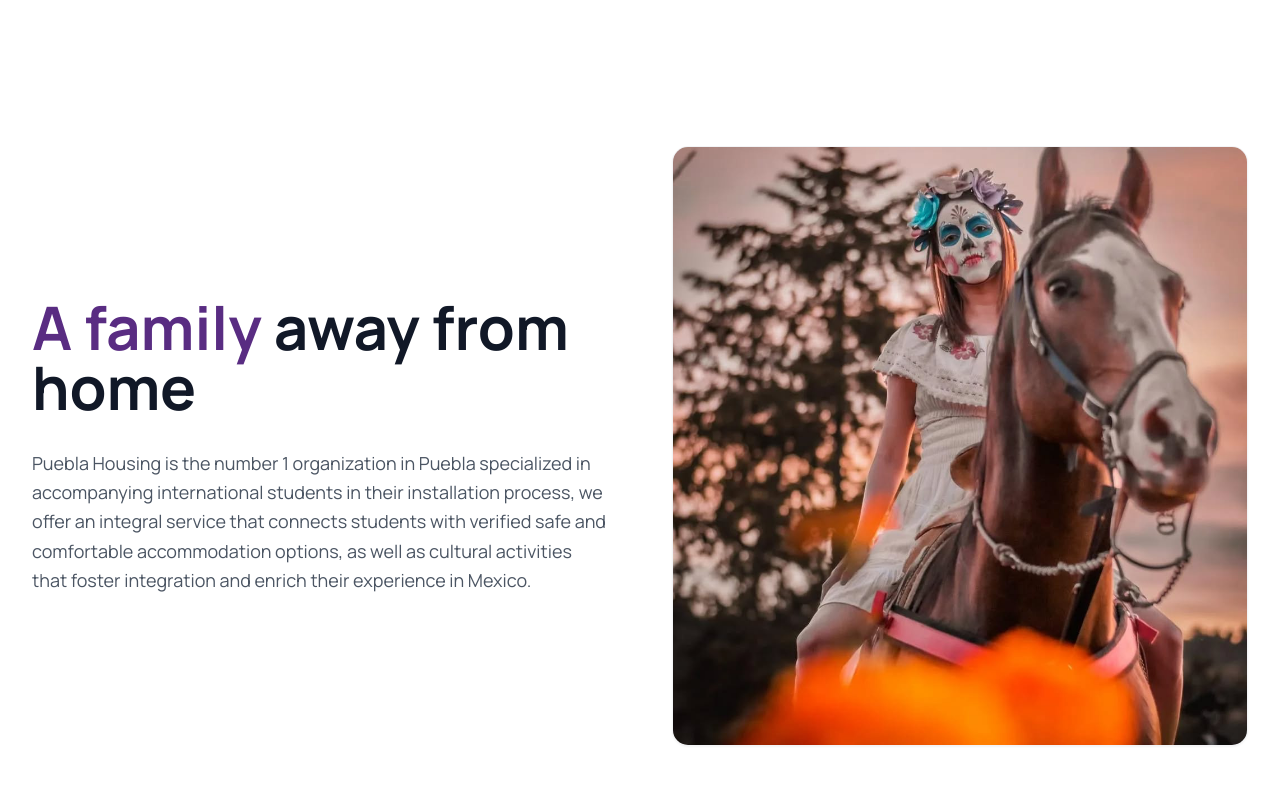
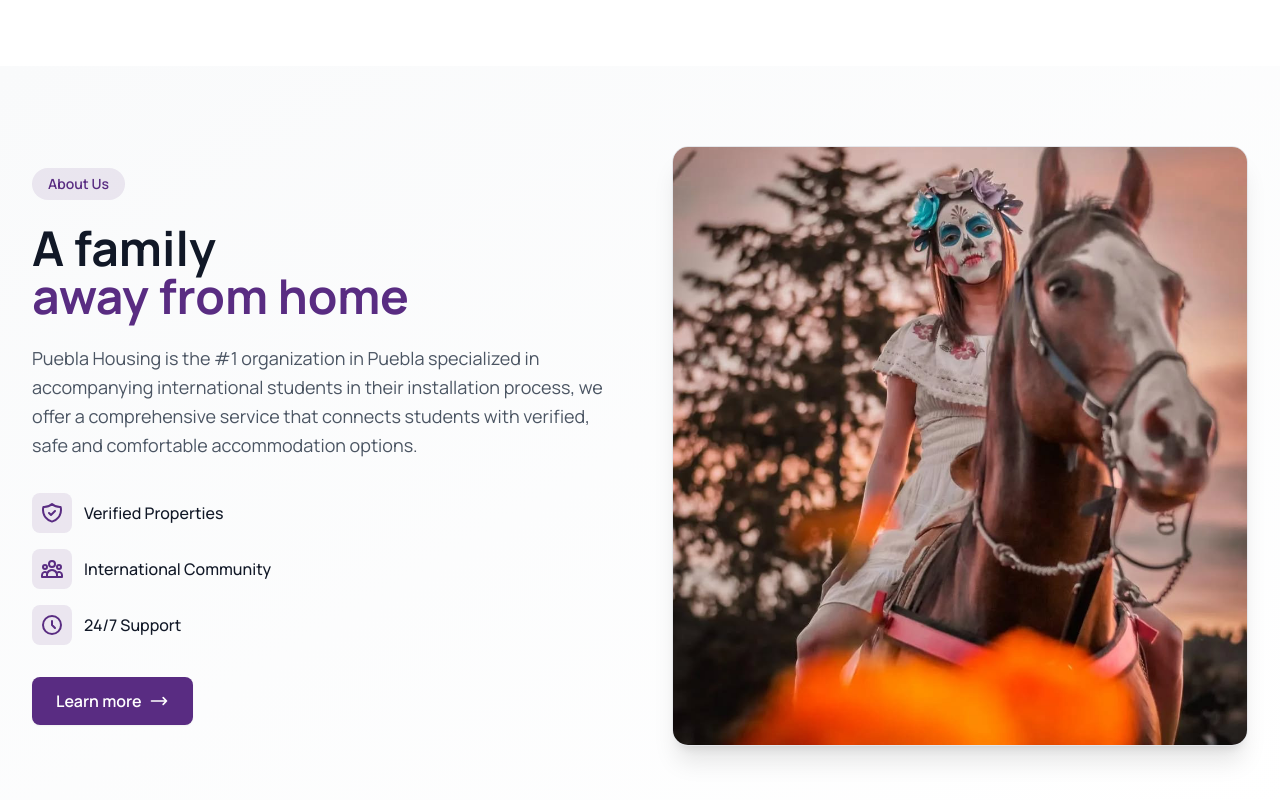
Before and after one commit to JulienFifty/puebla-housing, a Next.js app: page /en in a window 1280 px wide. Shown: the part 2280-3080 px from the top of the page. Built offline with nearby package versions, Linux system fonts and the light colour scheme; no server answers; the database is empty.

Commit message:
Redesign About section with modern layout, features and CTA button

```diff
--- a/components/AboutSection.tsx
+++ b/components/AboutSection.tsx
@@ -1,52 +1,95 @@
 'use client';
 
-import { useTranslations } from 'next-intl';
+import { useTranslations, useLocale } from 'next-intl';
 import Image from 'next/image';
+import Link from 'next/link';
 
 export default function AboutSection() {
   const t = useTranslations('about');
+  const locale = useLocale();
 
-  // Split description to highlight parts
-  const description = t('description');
-  const highlightedText = t('highlightedText', { defaultValue: 'servicio integral que conecta a los estudiantes con opciones de alojamiento verificadas seguras y cómodas' });
-
-  // Create highlighted description
-  const renderDescription = () => {
-    const parts = description.split(highlightedText);
-    return (
-      <>
-        {parts.map((part, index) => (
-          <span key={index}>
-            {part}
-            {index < parts.length - 1 && (
-              <span className="text-primary font-semibold">{highlightedText}</span>
-            )}
-          </span>
-        ))}
-      </>
-    );
-  };
+  const features = [
+    {
+      icon: (
+        <svg className="w-6 h-6" fill="none" stroke="currentColor" viewBox="0 0 24 24">
+          <path strokeLinecap="round" strokeLinejoin="round" strokeWidth={2} d="M9 12l2 2 4-4m5.618-4.016A11.955 11.955 0 0112 2.944a11.955 11.955 0 01-8.618 3.04A12.02 12.02 0 003 9c0 5.591 3.824 10.29 9 11.622 5.176-1.332 9-6.03 9-11.622 0-1.042-.133-2.052-.382-3.016z" />
+        </svg>
+      ),
+      title: locale === 'es' ? 'Propiedades Verificadas' : 'Verified Properties',
+    },
+    {
+      icon: (
+        <svg className="w-6 h-6" fill="none" stroke="currentColor" viewBox="0 0 24 24">
+          <path strokeLinecap="round" strokeLinejoin="round" strokeWidth={2} d="M17 20h5v-2a3 3 0 00-5.356-1.857M17 20H7m10 0v-2c0-.656-.126-1.283-.356-1.857M7 20H2v-2a3 3 0 015.356-1.857M7 20v-2c0-.656.126-1.283.356-1.857m0 0a5.002 5.002 0 019.288 0M15 7a3 3 0 11-6 0 3 3 0 016 0zm6 3a2 2 0 11-4 0 2 2 0 014 0zM7 10a2 2 0 11-4 0 2 2 0 014 0z" />
+        </svg>
+      ),
+      title: locale === 'es' ? 'Comunidad Internacional' : 'International Community',
+    },
+    {
+      icon: (
+        <svg className="w-6 h-6" fill="none" stroke="currentColor" viewBox="0 0 24 24">
+          <path strokeLinecap="round" strokeLinejoin="round" strokeWidth={2} d="M12 8v4l3 3m6-3a9 9 0 11-18 0 9 9 0 0118 0z" />
+        </svg>
+      ),
+      title: locale === 'es' ? 'Soporte 24/7' : '24/7 Support',
+    },
+  ];
 
   return (
-    <section className="py-20 bg-white">
+    <section className="py-20 bg-gradient-to-br from-gray-50 to-white">
       <div className="max-w-7xl mx-auto px-4 sm:px-6 lg:px-8">
-        <div className="grid grid-cols-1 md:grid-cols-2 gap-16 items-center">
+        <div className="grid grid-cols-1 lg:grid-cols-2 gap-12 lg:gap-16 items-center">
           {/* Left Panel - Text */}
-          <div className="order-2 md:order-1">
-            <h2 className="text-5xl md:text-6xl font-bold mb-8 leading-tight">
-              <span className="text-primary">{t('family')}</span>
-              <span className="text-gray-900"> {t('awayFromHome')}</span>
+          <div className="order-2 lg:order-1">
+            {/* Badge */}
+            <span className="inline-block px-4 py-1.5 bg-primary/10 text-primary rounded-full text-sm font-semibold mb-6">
+              {locale === 'es' ? 'Sobre Nosotros' : 'About Us'}
+            </span>
+
+            {/* Title */}
+            <h2 className="text-4xl md:text-5xl font-bold mb-6 leading-tight">
+              <span className="text-gray-900">{locale === 'es' ? 'Una familia' : 'A family'}</span>
+              <br />
+              <span className="text-primary">{locale === 'es' ? 'lejos de tu casa' : 'away from home'}</span>
             </h2>
-            <p className="text-lg text-gray-600 leading-relaxed">
-              {renderDescription()}
+
+            {/* Description */}
+            <p className="text-lg text-gray-600 leading-relaxed mb-8">
+              {locale === 'es'
+                ? 'Puebla Housing es la organización número 1 en Puebla especializada en acompañar a estudiantes internacionales en su proceso de instalación, ofrecemos un servicio integral que conecta a los estudiantes con opciones de alojamiento verificadas, seguras y cómodas.'
+                : 'Puebla Housing is the #1 organization in Puebla specialized in accompanying international students in their installation process, we offer a comprehensive service that connects students with verified, safe and comfortable accommodation options.'}
             </p>
+
+            {/* Features */}
+            <div className="grid grid-cols-1 gap-4 mb-8">
+              {features.map((feature, index) => (
+                <div key={index} className="flex items-center gap-3">
+                  <div className="flex-shrink-0 w-10 h-10 bg-primary/10 rounded-lg flex items-center justify-center text-primary">
+                    {feature.icon}
+                  </div>
+                  <span className="text-gray-900 font-medium">{feature.title}</span>
+                </div>
+              ))}
+            </div>
+
+            {/* CTA Button */}
+            <Link
+              href={`/${locale}/quien-somos`}
+              className="inline-flex items-center gap-2 px-6 py-3 bg-primary text-white rounded-lg hover:bg-primary-hover transition-all font-semibold shadow-sm hover:shadow-md"
+            >
+              {locale === 'es' ? 'Conocer más' : 'Learn more'}
+              <svg className="w-5 h-5" fill="none" stroke="currentColor" viewBox="0 0 24 24">
+                <path strokeLinecap="round" strokeLinejoin="round" strokeWidth={2} d="M17 8l4 4m0 0l-4 4m4-4H3" />
+              </svg>
+            </Link>
           </div>
 
           {/* Right Panel - Image */}
-          <div className="relative h-[500px] md:h-[600px] rounded-2xl overflow-hidden order-1 md:order-2 shadow-sm border border-gray-100 bg-gray-100">
+          <div className="relative order-1 lg:order-2">
+            <div className="relative h-[400px] md:h-[500px] lg:h-[600px] rounded-2xl overflow-hidden shadow-xl border border-gray-200 bg-gray-100">
               <Image
                 src="/about-image.png"
-              alt={t('imageAlt')}
+                alt={locale === 'es' ? 'Estudiantes en Puebla' : 'Students in Puebla'}
                 fill
                 className="object-cover"
                 priority
@@ -57,6 +100,11 @@ export default function AboutSection() {
                 }}
               />
             </div>
+
+            {/* Decorative element */}
+            <div className="absolute -bottom-6 -right-6 w-32 h-32 bg-secondary/20 rounded-2xl -z-10 hidden lg:block"></div>
+            <div className="absolute -top-6 -left-6 w-24 h-24 bg-primary/10 rounded-2xl -z-10 hidden lg:block"></div>
+          </div>
         </div>
       </div>
     </section>
```
Lines whose indentation alone changed are shown as unchanged.
